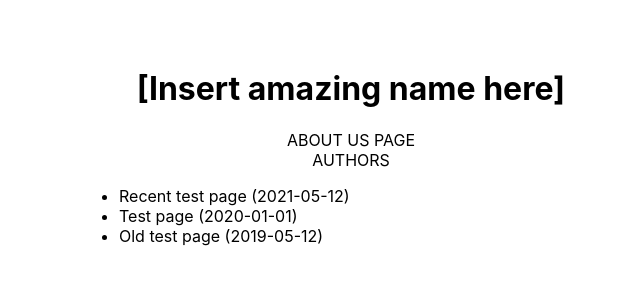
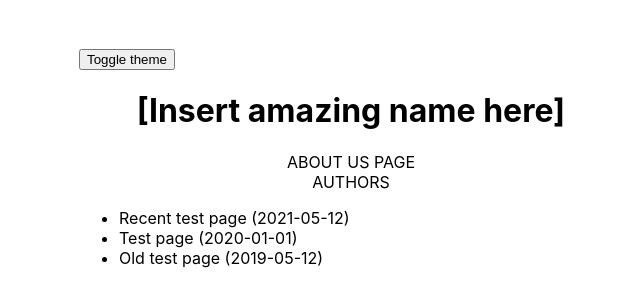
Before and after one commit to somedevsdo/blog, a Next.js app: page / in a window 1280 px wide. Shown: the top 306 px of the page, without its empty margins (289-929 px from the left). Built offline with nearby package versions, Linux system fonts and the light colour scheme.

Commit message:
Add theme toggle button

```diff
--- a/components/Layout/Layout.tsx
+++ b/components/Layout/Layout.tsx
@@ -1,5 +1,6 @@
 import React from "react";
 import Head from "next/head";
+import { useTheme } from "next-themes";
 import styles from "./Layout.module.scss";
 
 export const siteTitle = "This could be the start of something new";
@@ -18,6 +19,8 @@ type Props = React.PropsWithChildren<ILayoutProps>;
  */
 const Layout = (props: Props): JSX.Element => {
   const { children } = props;
+  const { setTheme, theme } = useTheme();
+
   return (
     <div className={styles.container}>
       <Head>
@@ -33,6 +36,9 @@ const Layout = (props: Props): JSX.Element => {
         <meta content={siteTitle} name="og:title" />
         <meta content="summary_large_image" name="twitter:card" />
       </Head>
+      <button onClick={(): void => setTheme(theme === "light" ? "dark" : "light")} type="button">
+        Toggle theme
+      </button>
       {children}
     </div>
   );
--- a/pages/index.tsx
+++ b/pages/index.tsx
@@ -25,6 +25,7 @@ const name = "[Insert amazing name here]";
  */
 const Home = (props: IHomeProps): JSX.Element => {
   const { allPostsData } = props;
+
   return (
     <Layout home>
       <Head>
```
